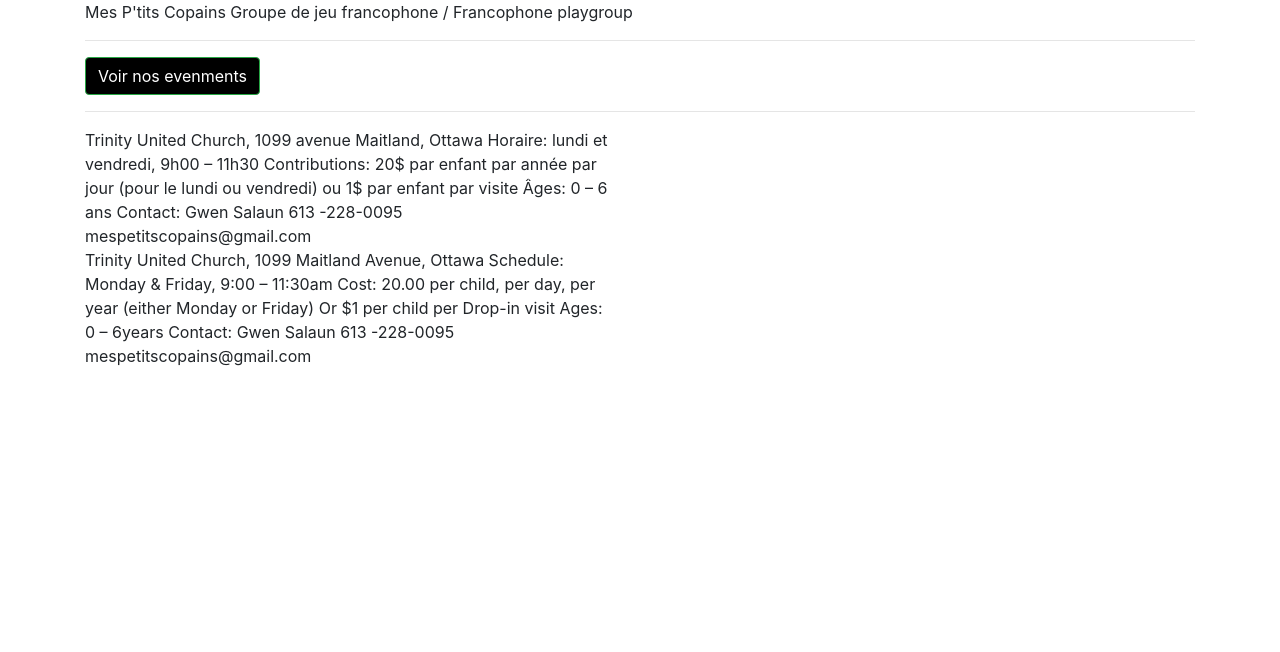
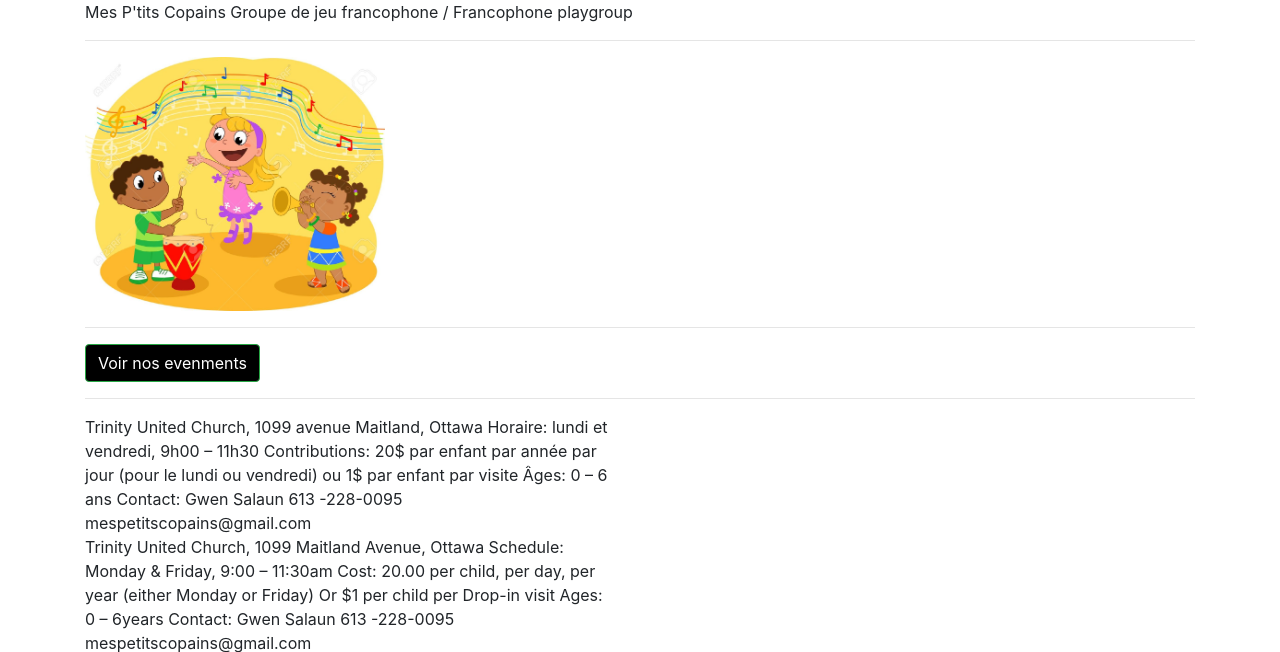
Before and after one commit to ToferC/ptitcopains, a Django app: page / in a window 1280 px wide. Shown: the part 56-708 px from the top of the page. Run offline with Django 3.2, Linux system fonts and the light colour scheme; parts of the project's set-up code (start-up, migrations or seed data) failed here and were passed over; some libraries are stand-ins or nearby versions.

Commit message:
provide direct path to welcome page image

```diff
--- a/pc_app/templates/pages/home.html
+++ b/pc_app/templates/pages/home.html
@@ -6,6 +6,8 @@
 Mes P'tits Copains
 Groupe de jeu francophone / Francophone playgroup
 
+<hr>
+<img src="https://s3.amazonaws.com/ptitcopains/static/images/childrenmusic.jpg" width="300" title="Children playing music"/>
 <hr>
 
 <a class="btn btn-success btn-md" style="background:black" href="{% url 'index' %}">
```
